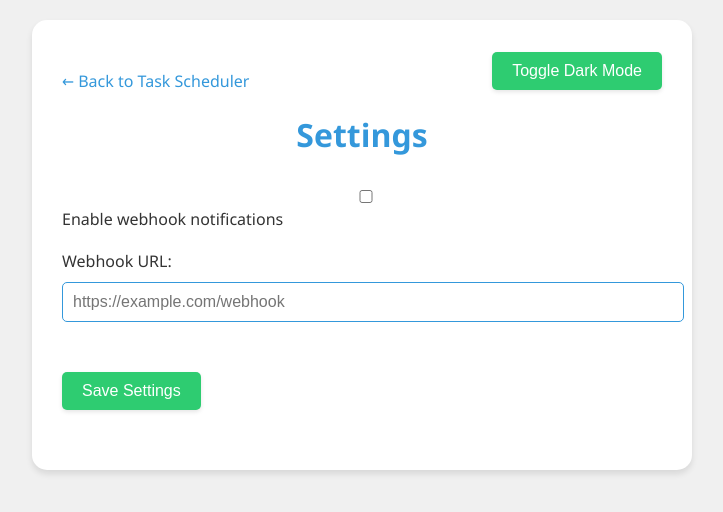
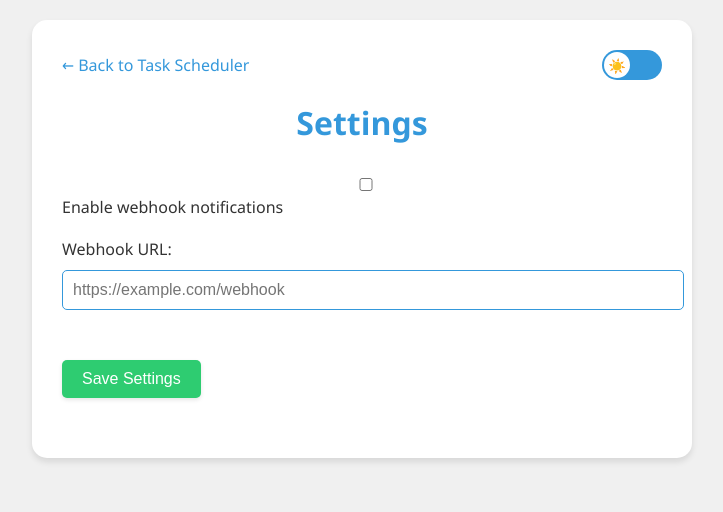
Before and after one commit to Jovs12351/Jovanofficial.github.io, a plain HTML site: page settings.html in a window 1280 px wide. Shown: the whole page, without its empty margins (278-1001 px from the left). Drawn offline with Linux system fonts and the light colour scheme.

Commit message:
Update settings.html

```diff
--- a/settings.html
+++ b/settings.html
@@ -90,7 +90,6 @@
 
         .back-link {
             display: inline-block;
-            margin-top: 20px;
             text-decoration: none;
             color: var(--color-primary);
         }
@@ -112,17 +111,57 @@
             color: white;
         }
 
-        .theme-toggle {
-            position: absolute;
-            top: 20px;
-            right: 20px;
-        }
-
         .navigation {
             display: flex;
             justify-content: space-between;
             align-items: center;
             margin-bottom: 20px;
+        }
+
+        .theme-toggle {
+            position: relative;
+            width: 60px;
+            height: 30px;
+            background-color: #3498db;
+            border-radius: 15px;
+            cursor: pointer;
+            transition: background-color 0.3s;
+        }
+
+        .theme-toggle__input {
+            display: none;
+        }
+
+        .theme-toggle__slider {
+            position: absolute;
+            top: 2px;
+            left: 2px;
+            width: 26px;
+            height: 26px;
+            background-color: #fff;
+            border-radius: 50%;
+            transition: 0.3s;
+            display: flex;
+            align-items: center;
+            justify-content: center;
+            font-size: 14px;
+        }
+
+        .theme-toggle__input:checked + .theme-toggle__slider {
+            transform: translateX(30px);
+            background-color: #34495e;
+        }
+
+        .theme-toggle__input:checked + .theme-toggle__slider::before {
+            content: "🌙";
+        }
+
+        .theme-toggle__slider::before {
+            content: "☀️";
+        }
+
+        .theme-toggle:hover .theme-toggle__slider {
+            box-shadow: 0 0 5px rgba(0, 0, 0, 0.3);
         }
     </style>
 </head>
@@ -130,7 +169,10 @@
     <div class="container">
         <div class="navigation">
             <a href="index.html" class="back-link">← Back to Task Scheduler</a>
-            <button id="themeToggle" class="button">Toggle Dark Mode</button>
+            <label class="theme-toggle">
+                <input type="checkbox" class="theme-toggle__input" id="themeToggle">
+                <span class="theme-toggle__slider"></span>
+            </label>
         </div>
         <h1 class="heading">Settings</h1>
         <form id="settingsForm" class="form">
@@ -149,7 +191,7 @@
         <div id="saveMessage" class="message"></div>
     </div>
 
-     <script>
+    <script>
         document.addEventListener('DOMContentLoaded', () => {
             const settingsForm = document.getElementById('settingsForm');
             const webhookEnabledCheckbox = document.getElementById('webhookEnabled');
@@ -168,11 +210,12 @@
                 localStorage.setItem('darkMode', document.body.classList.contains('dark-mode'));
             };
 
-            themeToggle.addEventListener('click', toggleTheme);
+            themeToggle.addEventListener('change', toggleTheme);
 
             // Set initial theme
             if (localStorage.getItem('darkMode') === 'true') {
                 document.body.classList.add('dark-mode');
+                themeToggle.checked = true;
             }
 
             // Real-time webhook URL validation
```
